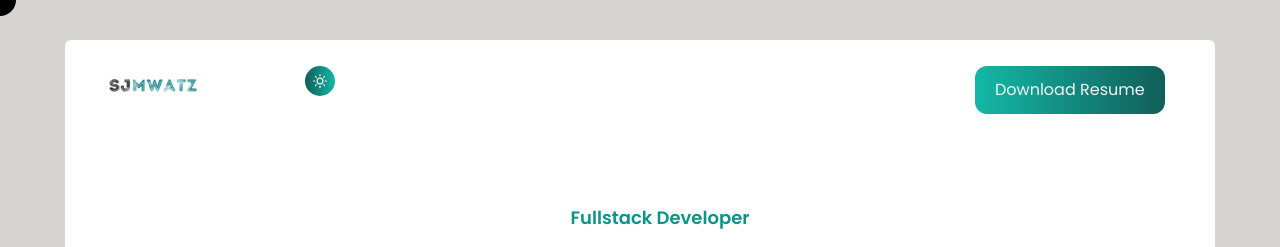
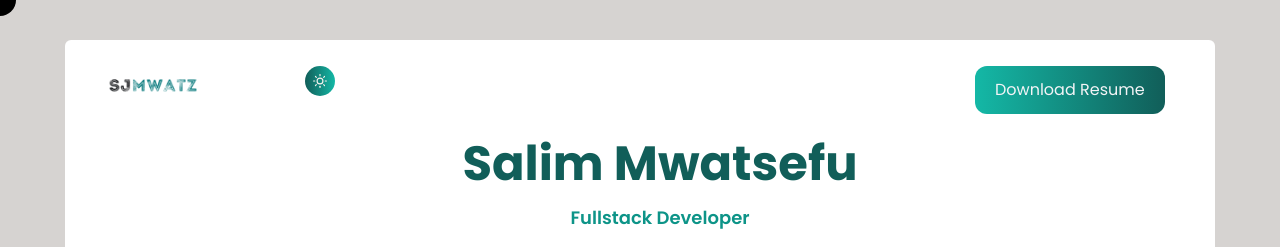
Before and after one commit to Salimmwatsefu/portfolio, a React (Vite) app: page / in a window 1280 px wide. Shown: the top 247 px of the page. Built offline with nearby package versions, Linux system fonts and the light colour scheme.

Commit message:
Fix hero header

```diff
--- a/src/components/Hero2.jsx
+++ b/src/components/Hero2.jsx
@@ -74,8 +74,8 @@ function Hero2() {
       <div className=" lg:ml-10 lg:mt-1 mt-4">
 
         <motion.h2 variants={textVariant()} className="text-2xl font-bold sm:text-5xl text- dark:text-teal-500 text-teal-800 text-center  " onMouseEnter={textEnter} onMouseLeave={textLeave}>
-        <span className="dark:text-teal-500 text-teal-800 bg-clip-text text-transparent">
-              {" "}Salim Mwatsefu
+        <span className="dark:text-teal-500 text-teal-800">
+              Salim Mwatsefu
             </span>
         </motion.h2>
 
```
